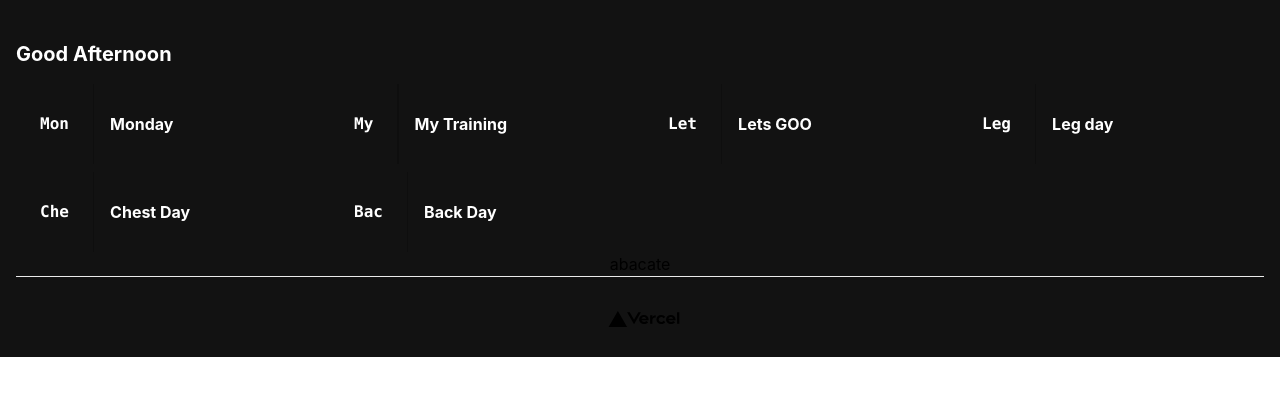
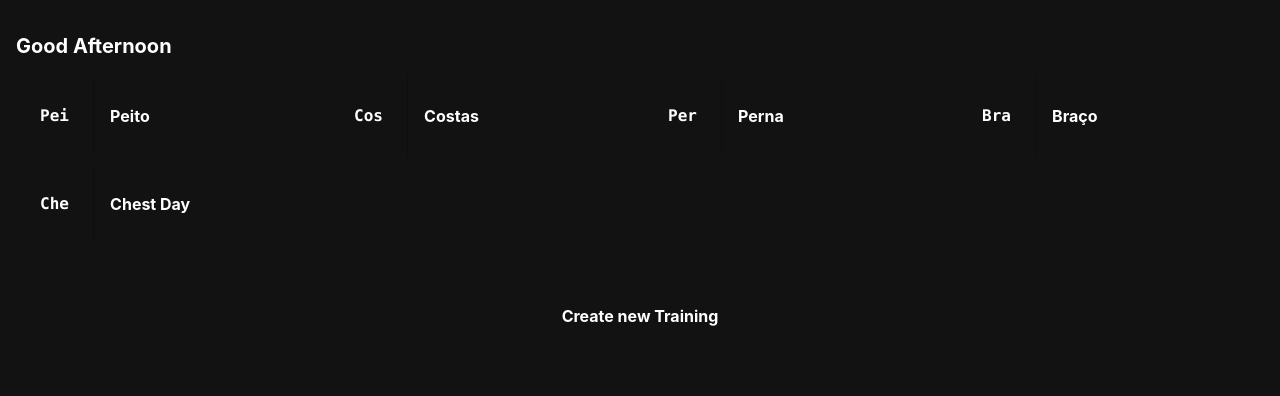
Before and after one commit to Prokopetz/gym-web, a Next.js app: page / in a window 1280 px wide. Shown: the top 396 px of the page. Built offline with nearby package versions, Linux system fonts and the light colour scheme.

Commit message:
feat: add new training button

```diff
--- a/pages/index.tsx
+++ b/pages/index.tsx
@@ -1,18 +1,13 @@
 import type { NextPage } from "next";
 import Head from "next/head";
-import Image from "next/image";
-import Link from "next/link";
-import { useRouter } from "next/router";
 import PlaylistTile, { PlaylistTileProps } from "../components/PlaylistTile";
-import styles from "../styles/Home.module.css";
 
 const playlists: Array<PlaylistTileProps> = [
-  { id: "AdjfcXaKKDXAsfnI", name: "Monday" },
-  { id: "KKaAsunFFMADISUn", name: "My Training" },
-  { id: "ASDAVAklquddSDFF", name: "Lets GOO" },
-  { id: "NJVKDIqsdfifamsf", name: "Leg day" },
+  { id: "AdjfcXaKKDXAsfnI", name: "Peito" },
+  { id: "KKaAsunFFMADISUn", name: "Costas" },
+  { id: "ASDAVAklquddSDFF", name: "Perna" },
+  { id: "NJVKDIqsdfifamsf", name: "Braço" },
   { id: "UUDsdfiaSVVAXSFg", name: "Chest Day" },
-  { id: "ASDFkjfuasnvmXIA", name: "Back Day" },
 ];
 
 const getTitleForCurrentTime = () => {
@@ -24,18 +19,16 @@ const getTitleForCurrentTime = () => {
 };
 
 const Home: NextPage = () => {
-  const router = useRouter();
-
   return (
-    <div className="px-4 bg-dark">
+    <div className="p-4 bg-dark h-screen">
       <Head>
         <title>Create Next App</title>
         <meta name="description" content="Generated by create next app" />
         <link rel="icon" href="/favicon.ico" />
       </Head>
 
-      <main className="flex h-full flex-col items-center justify-center">
-        <div className="w-full flex justify-start mb-4 mt-10">
+      <main className="flex h-full flex-col items-center">
+        <div className="w-full flex justify-start mb-4 mt-4">
           <h1 className="text-xl font-bold text-white">
             {getTitleForCurrentTime()}
           </h1>
@@ -46,20 +39,13 @@ const Home: NextPage = () => {
             return <PlaylistTile key={index} {...playlistProp}></PlaylistTile>;
           })}
         </div>
-        <button>abacate</button>
+
+        <div className="mt-8 mb-4 w-full ">
+          <button className="bg-card w-full h-12 rounded text-white font-bold hover:opacity-80 hover:bg-warmGray-700 lg:h-20 duration-300">
+            Create new Training
+          </button>
+        </div>
       </main>
-
-      <footer className={styles.footer}>
-        <a
-          href="https://vercel.com?utm_source=create-next-app&utm_medium=default-template&utm_campaign=create-next-app"
-          target="_blank"
-          rel="noopener noreferrer"
-        >
-          <span className={styles.logo}>
-            <Image src="/vercel.svg" alt="Vercel Logo" width={72} height={16} />
-          </span>
-        </a>
-      </footer>
     </div>
   );
 };
```
